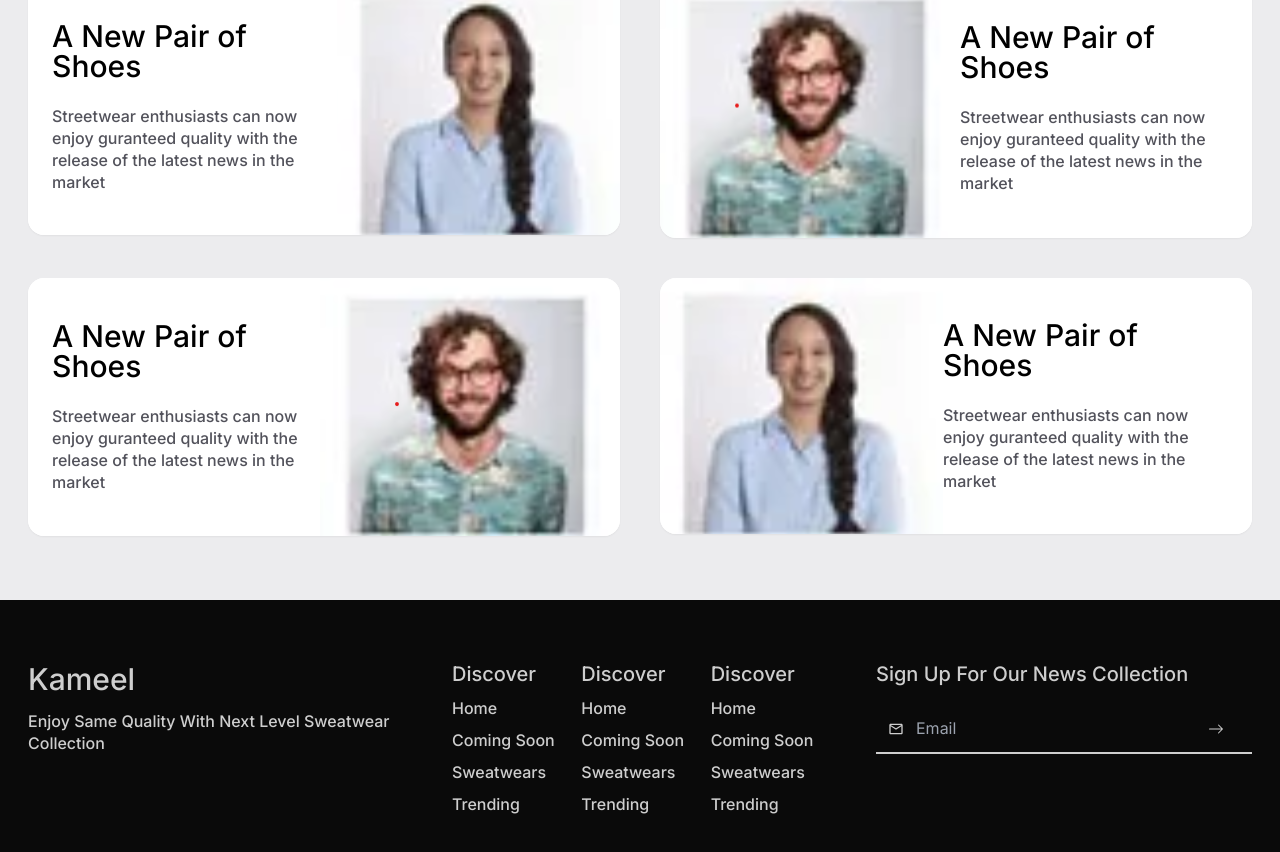
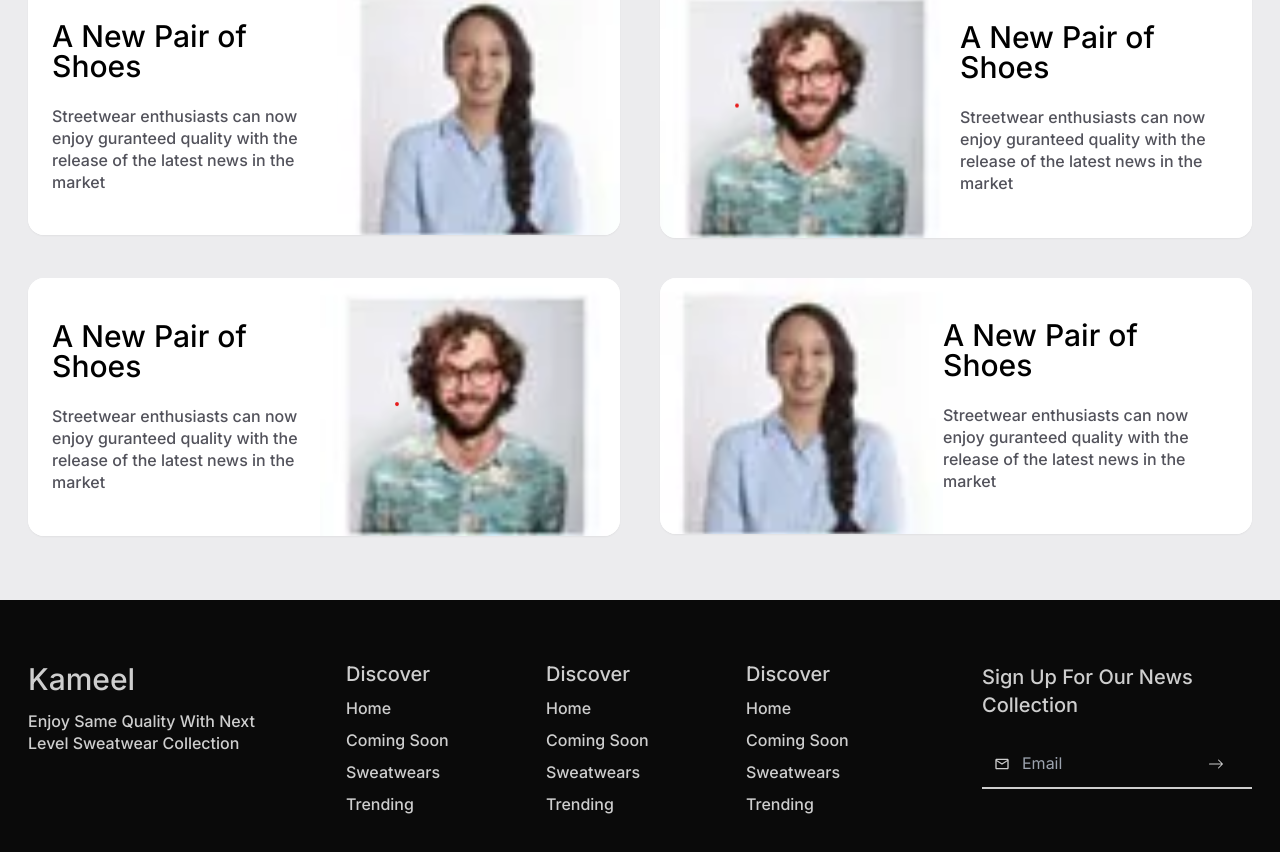
Before and after one commit to mmesomasaint/tempillar, a Next.js app: page /theme/e-fashion-store/preview in a window 1280 px wide. Shown: the part 2814-3666 px from the top of the page. Built offline with nearby package versions, Linux system fonts and the light colour scheme.

Commit message:
Feat: Adjust footer grid layout and sign up copy

```diff
--- a/app/theme/e-fashion-store/preview/page.tsx
+++ b/app/theme/e-fashion-store/preview/page.tsx
@@ -210,14 +210,14 @@ export default function PreviewHome() {
           />
         </div>
       </div>
-      <div className='bg-fashion-store-sec px-7 py-16 grid grid-cols-3 gap-12 text-white/80'>
+      <div className='bg-fashion-store-sec px-7 py-16 grid grid-cols-4 gap-12 text-white/80'>
         <div className='flex flex-col gap-4'>
           <TextMid>Kameel</TextMid>
           <TextXSmall copy>
             Enjoy Same Quality With Next Level Sweatwear Collection
           </TextXSmall>
         </div>
-        <div className='grid grid-cols-3 gap-3'>
+        <div className='col-span-2 grid grid-cols-3 gap-3'>
           <div className='flex flex-col gap-4'>
             <TextSmall>Discover</TextSmall>
             <TextXSmall>Home</TextXSmall>
@@ -241,7 +241,7 @@ export default function PreviewHome() {
           </div>
         </div>
         <div className='flex flex-col gap-5'>
-          <TextSmall>Sign Up For Our News Collection</TextSmall>
+          <TextSmall copy>Sign Up For Our News Collection</TextSmall>
           <div className='relative w-full h-fit'>
             <MdOutlineEmail className='absolute left-3 top-[50%] -translate-y-[50%] text-base' />
             <BsArrowRight className='absolute right-7 top-[50%] -translate-y-[50%] text-base' />
```
